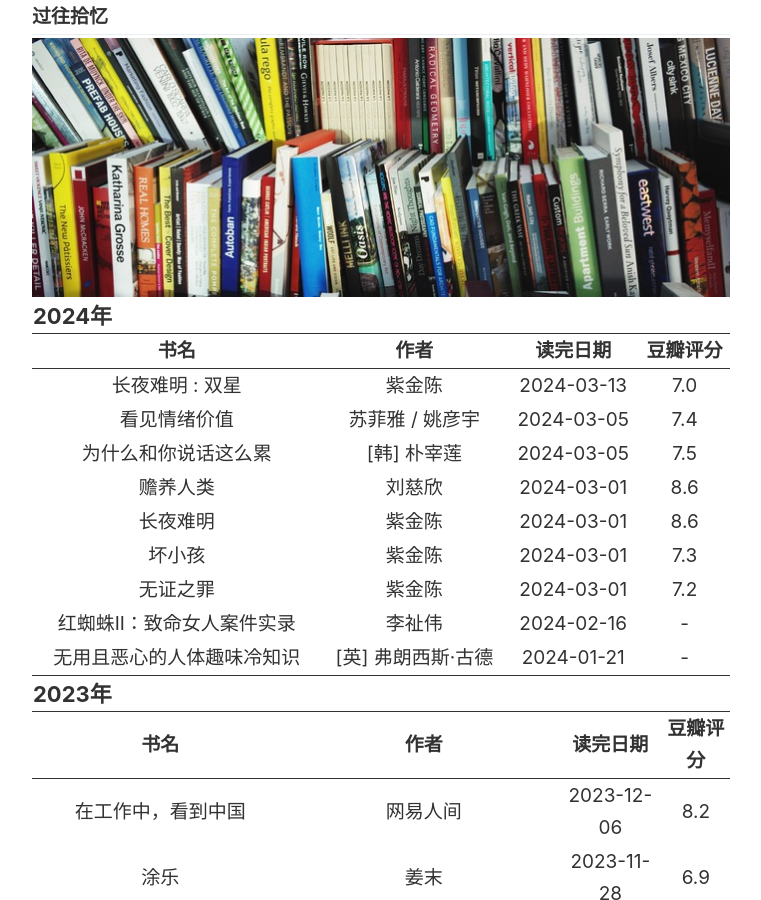
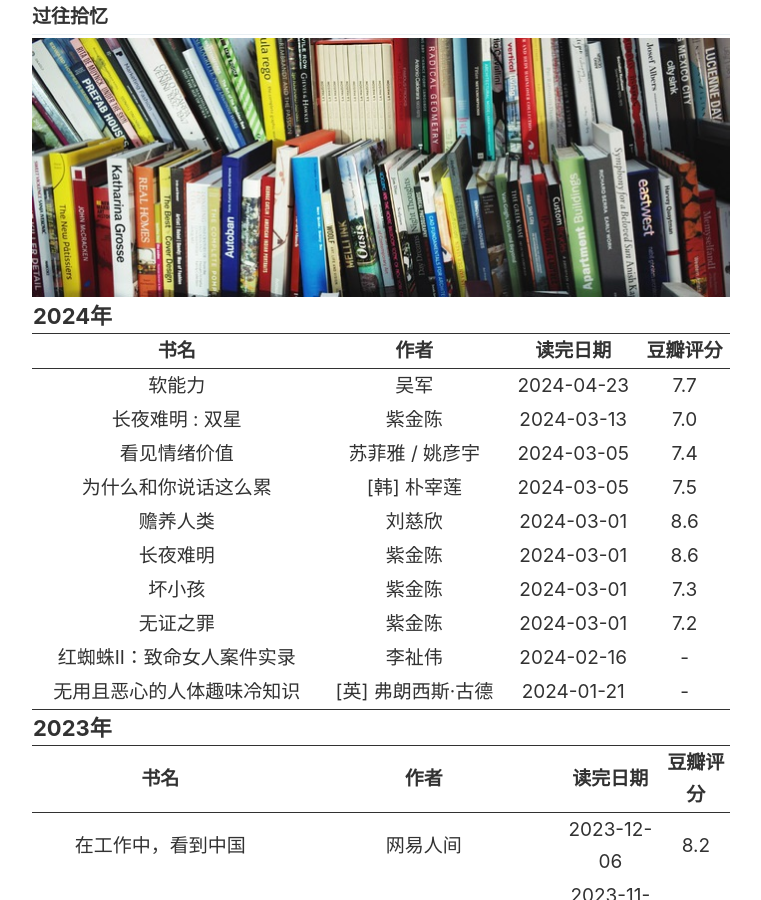
Before and after one commit to SWHL/SWHL.github.io, a Jekyll site: the page built from _pages/books.md, in a window 1280 px wide and 900 px high. Shown: the whole window, without its empty margins (259-1020 px from the left). Built offline with Jekyll 4.4.1, drawn with Linux system fonts in a browser that asks for light colours.

Commit message:
Update books.md

```diff
--- a/_pages/books.md
+++ b/_pages/books.md
@@ -16,6 +16,12 @@ image: "./images/pages/books.jpg"
         </tr>
 　　</thead>
     <tbody>
+    　　<tr>
+    　　　　　<td><a href="https://book.douban.com/subject/35922870/" target="_blank">软能力</a></td>
+    　　　　　<td>吴军</td>
+    　　　　　<td>2024-04-23</td>
+    　　　　　<td>7.7</td>
+    　　</tr>
     　　<tr>
     　　　　　<td><a href="https://book.douban.com/subject/36480672/" target="_blank">长夜难明 : 双星</a></td>
     　　　　　<td>紫金陈</td>
```
